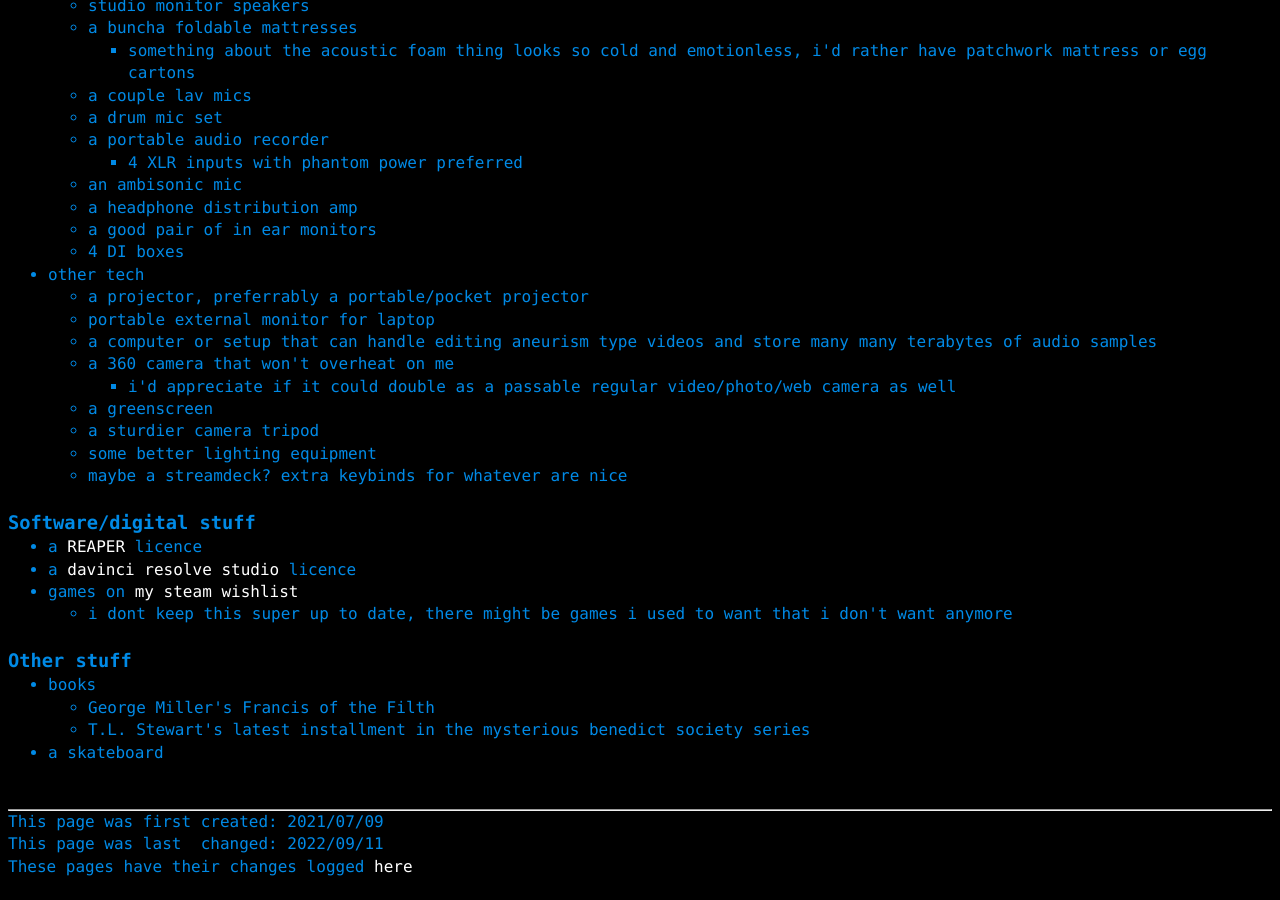
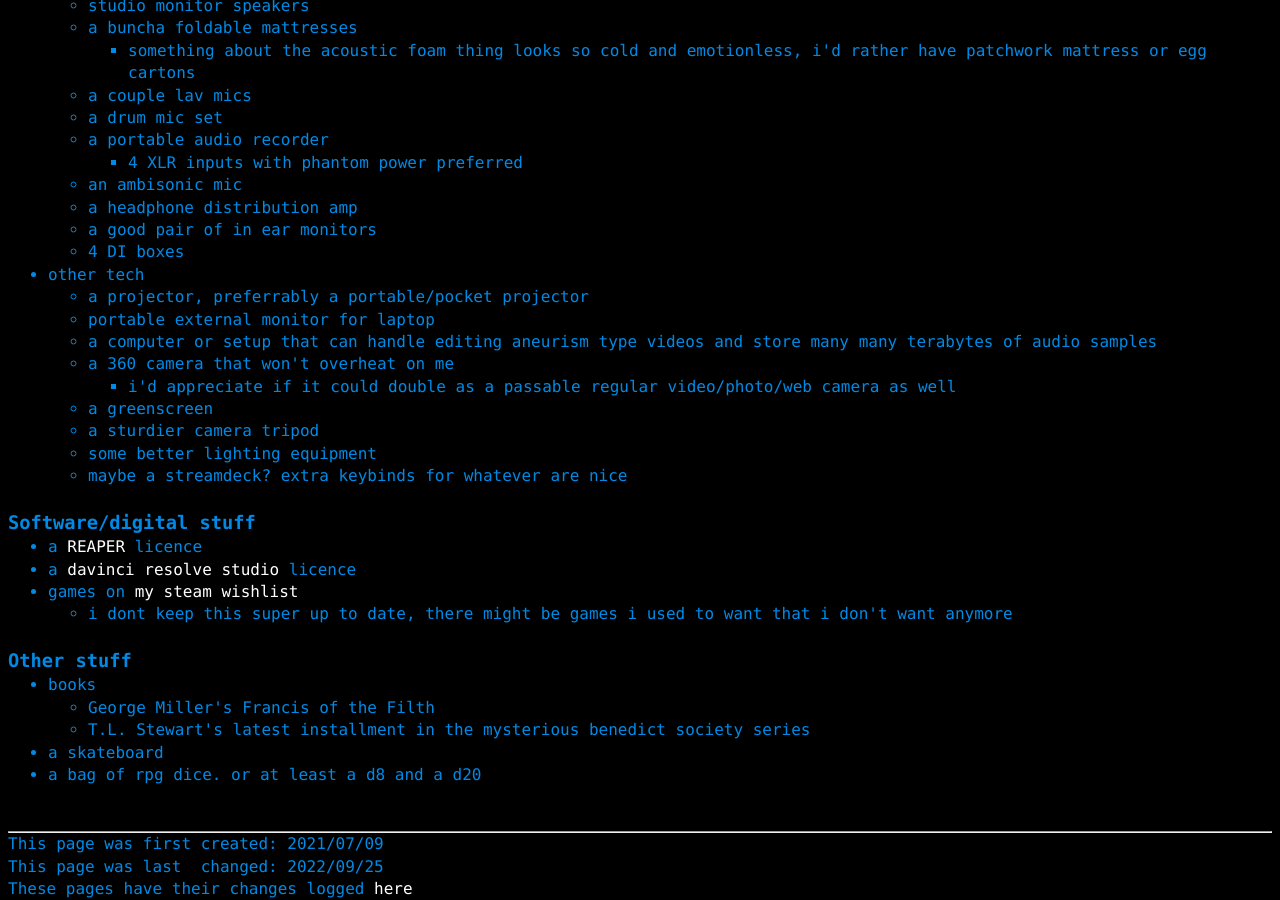
Before and after one commit to a-erfan-aa/a-erfan-aa.github.io, a Jekyll site: the page built from misc/things-i-want.html, in a window 1280 px wide and 900 px high, scrolled down 972 px. Built offline with Jekyll 4.4.1, drawn with Linux system fonts in a browser that asks for light colours; before the commit the page ends 1850 px from its top, so only the background shows below that.

Commit message:
Add rpg dice to things-i-want.html
Also update lastChanged

```diff
--- a/misc/things-i-want.html
+++ b/misc/things-i-want.html
@@ -3,7 +3,7 @@
 title: Things that i want
 description: My wishlist
 firstCreated: 2021/07/09
-lastChanged: 2022/09/11
+lastChanged: 2022/09/25
 ---
 <!-- title and subtitle -->
 <div>
@@ -128,5 +128,6 @@
 				</ul>
 			</li>
 			<li>a skateboard</li>
+			<li>a bag of rpg dice. or at least a d8 and a d20</li>
 		</ul>
 </div>
```
